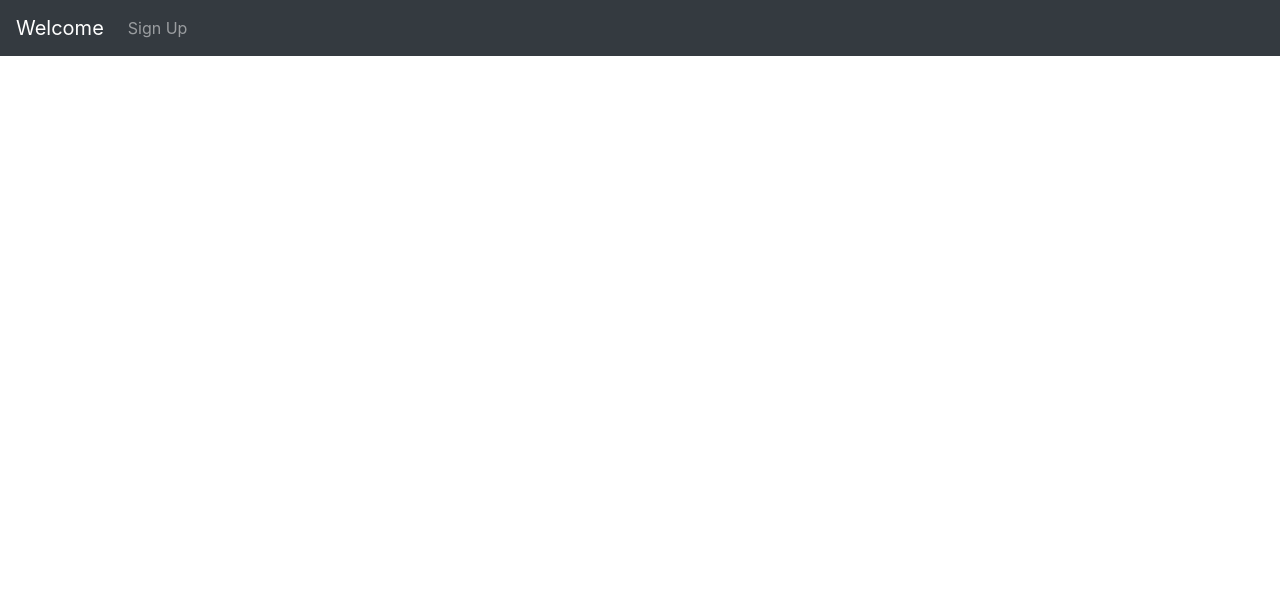
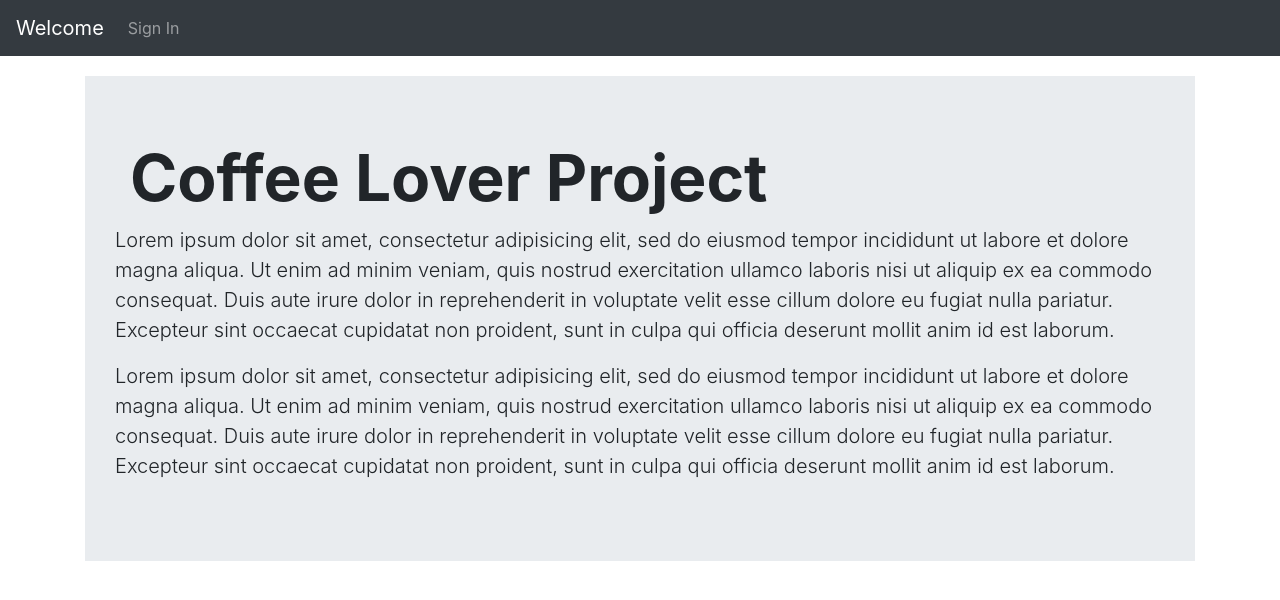
Before and after one commit to storres8/bootstrap-landing-page, a plain HTML site: page index.html in a window 1280 px wide. Drawn offline with nearby package versions, Linux system fonts and the light colour scheme.

Commit message:
added css file and made jumbotron.

```diff
--- /dev/null
+++ b/css.css
@@ -0,0 +1,9 @@
+#jumbo{
+  margin-top: 20px;
+}
+
+#jumbotitle{
+  font-weight: bold;
+  font-size: 4.0em;
+  text-indent: 30px;
+}
--- a/index.html
+++ b/index.html
@@ -3,6 +3,7 @@
   <head>
     <meta charset="utf-8">
     <title>Project</title>
+    <link rel="stylesheet" href="css.css">
     <!-- Latest compiled and minified CSS -->
     <link rel="stylesheet" href="https://stackpath.bootstrapcdn.com/bootstrap/4.1.3/css/bootstrap.min.css" integrity="sha384-MCw98/SFnGE8fJT3GXwEOngsV7Zt27NXFoaoApmYm81iuXoPkFOJwJ8ERdknLPMO" crossorigin="anonymous">
   <body>
@@ -17,10 +18,26 @@
 
       <div class="collapse navbar-collapse" id="navbarNavAltMarkup">
         <div class="navbar-nav">
-          <a class="nav-item nav-link" href="signup.html">Sign Up</a>
+          <a class="nav-item nav-link" href="signup.html">Sign In</a>
         </div>
       </div>
     </nav>
 
+  <!-- Code for the jumbotron at the top of the landing page -->
+  <div class="container">
+    <div class="jumbotron jumbotron-fluid" id="jumbo">
+      <div class="container">
+        <h1 id="jumbotitle" class="display-4">Coffee Lover Project</h1>
+        <div class="container">
+          <p id="first_lorem"class="lead">Lorem ipsum dolor sit amet, consectetur adipisicing elit, sed do eiusmod tempor incididunt ut labore et dolore magna aliqua. Ut enim ad minim veniam, quis nostrud exercitation ullamco laboris nisi ut aliquip ex ea commodo consequat. Duis aute irure dolor in reprehenderit in voluptate velit esse cillum dolore eu fugiat nulla pariatur. Excepteur sint occaecat cupidatat non proident, sunt in culpa qui officia deserunt mollit anim id est laborum.</p>
+        </div>
+        <div class="container">
+          <p id="second_lorem"class="lead">Lorem ipsum dolor sit amet, consectetur adipisicing elit, sed do eiusmod tempor incididunt ut labore et dolore magna aliqua. Ut enim ad minim veniam, quis nostrud exercitation ullamco laboris nisi ut aliquip ex ea commodo consequat. Duis aute irure dolor in reprehenderit in voluptate velit esse cillum dolore eu fugiat nulla pariatur. Excepteur sint occaecat cupidatat non proident, sunt in culpa qui officia deserunt mollit anim id est laborum.</p>
+        </div>
+      </div>
+    </div>
+  </div>
+
+
   </body>
 </html>
```
